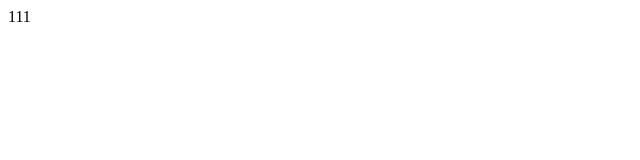
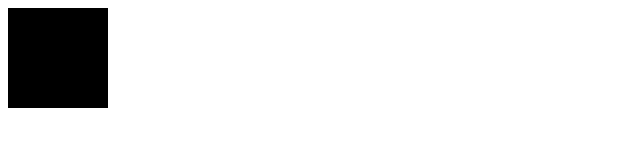
Before and after one commit to xx521/haojie, a plain HTML site: page index.html in a window 1280 px wide. Shown: the whole page, without its empty margins (0-640 px from the left). Drawn offline with Linux system fonts and the light colour scheme.

Commit message:
no message

```diff
--- a/index.html
+++ b/index.html
@@ -3,8 +3,15 @@
 	<head>
 		<meta charset="utf-8" />
 		<title></title>
+		<style type="text/css">
+		div{
+			width: 100px;
+			height: 100px;
+			background: #000;
+		}
+		</style>
 	</head>
 	<body>
-		<div>111</div>
+		<div>1111</div>
 	</body>
 </html>
```
